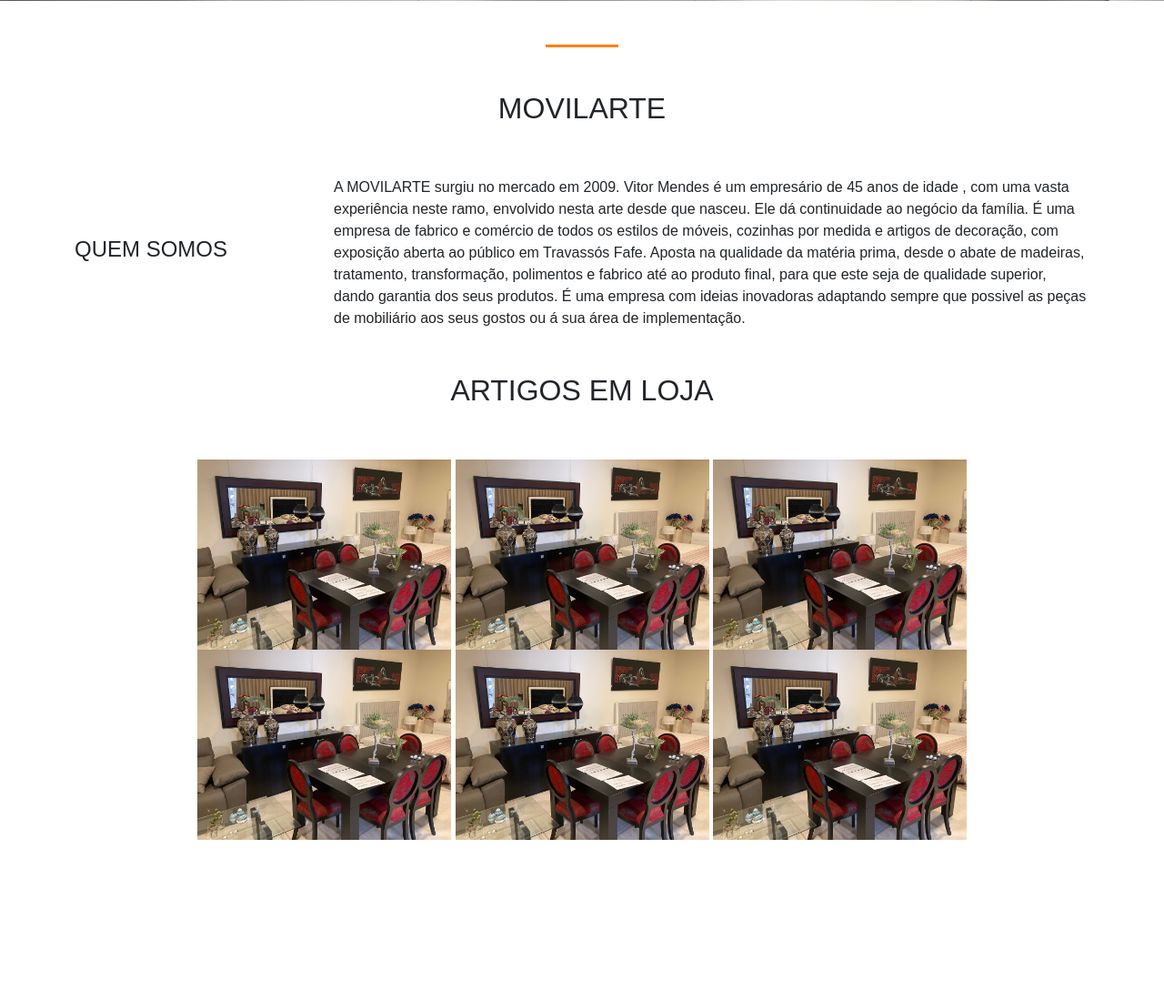
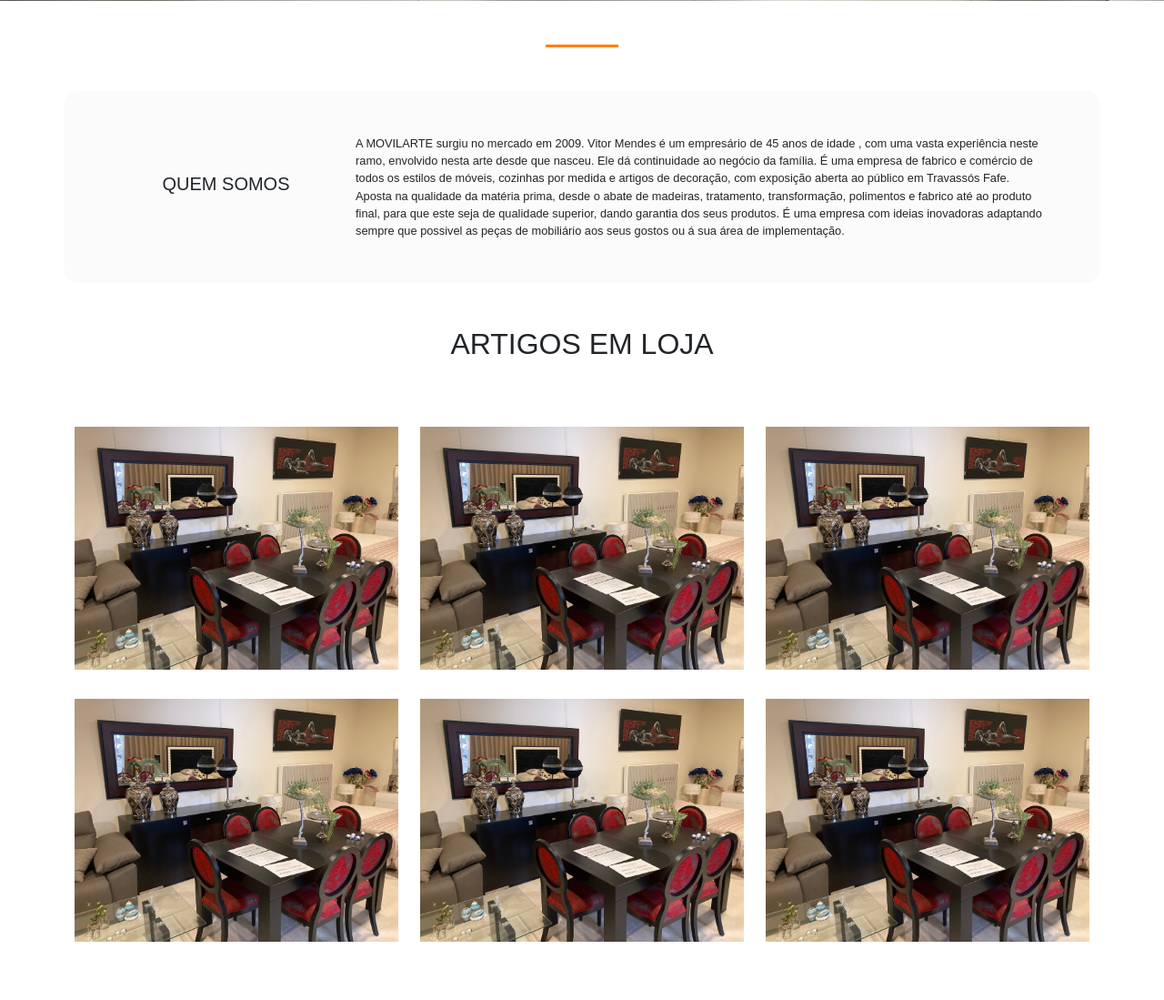
Before and after one commit to francisco32noval/movilarte, a PHP site: page / in a window 1280 px wide. Shown: the part 544-1643 px from the top of the page at 91% size. Before the commit the page ends 1467 px from the top, so only its background shows below. Run offline with PHP 8.4, Linux system fonts and the light colour scheme.

Commit message:
main done

```diff
--- a/css/style.css
+++ b/css/style.css
@@ -97,3 +97,13 @@
     margin: auto;
     width: 5rem;
 }
+
+
+
+.quem_somos{
+    background-color: rgb(251, 251, 251);
+}
+
+.quem_somos > div:nth-child(2){
+    font-size: 0.8rem;
+}
--- a/index.html
+++ b/index.html
@@ -122,13 +122,13 @@
 
         </div>
 
-        <div class="row text-center my-5">
+        <!-- <div class="row text-center my-5">
             <h2 class="col-12 upper">movilarte</h2>
-        </div>
+        </div> -->
 
 
-        <div class="row">
-            <h4 class="col-3 upper d-flex justify-content center align-items-center">quem somos</h4>
+        <div class="row quem_somos p-5 rounded-4 my-5">
+            <h5 class="col-3 upper d-flex justify-content-center align-items-center">quem somos</h5>
 
             <div class="col-9">
                 A MOVILARTE surgiu no mercado em 2009.
@@ -149,14 +149,14 @@
 
         <div class="row">
 
-            <div class="col-12 text-center gap-5">
-                <img src="uploads/sala_1.jpg" class="col-12 col-sm-4 col-lg-3" alt="sala">
-                <img src="uploads/sala_1.jpg" class="col-12 col-sm-4 col-lg-3" alt="sala">
-                <img src="uploads/sala_1.jpg" class="col-12 col-sm-4 col-lg-3" alt="sala">
-                <img src="uploads/sala_1.jpg" class="col-12 col-sm-4 col-lg-3" alt="sala">
-                <img src="uploads/sala_1.jpg" class="col-12 col-sm-4 col-lg-3" alt="sala">
-                <img src="uploads/sala_1.jpg" class="col-12 col-sm-4 col-lg-3" alt="sala">
-            </div>
+
+            <img src="uploads/sala_1.jpg" class="col-12 col-sm-6 col-lg-4 my-3" alt="sala">
+            <img src="uploads/sala_1.jpg" class="col-12 col-sm-6 col-lg-4 my-3" alt="sala">
+            <img src="uploads/sala_1.jpg" class="col-12 col-sm-6 col-lg-4 my-3" alt="sala">
+            <img src="uploads/sala_1.jpg" class="col-12 col-sm-6 col-lg-4 my-3" alt="sala">
+            <img src="uploads/sala_1.jpg" class="col-12 col-sm-6 col-lg-4 my-3" alt="sala">
+            <img src="uploads/sala_1.jpg" class="col-12 col-sm-6 col-lg-4 my-3" alt="sala">
+
 
         </div>
 
```
Also changed, not shown: js/main.js (line endings or trailing spaces).
